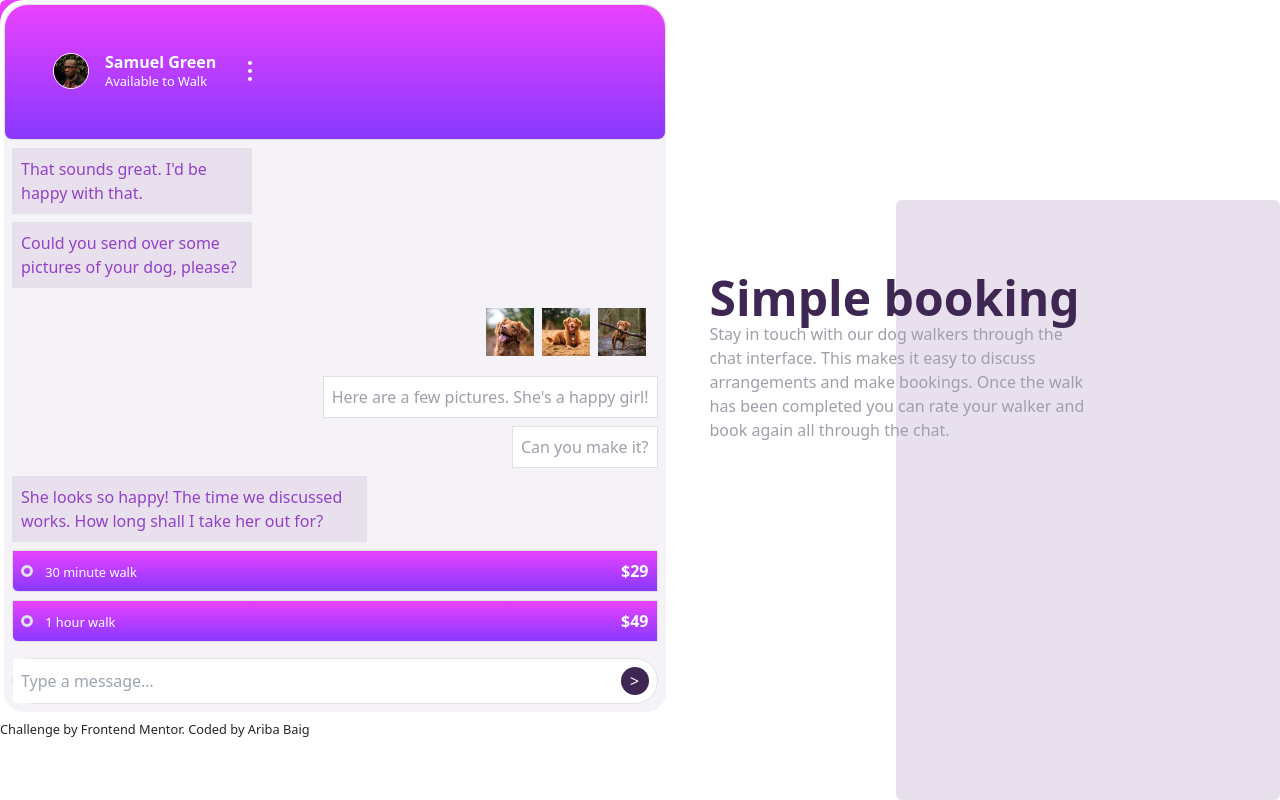
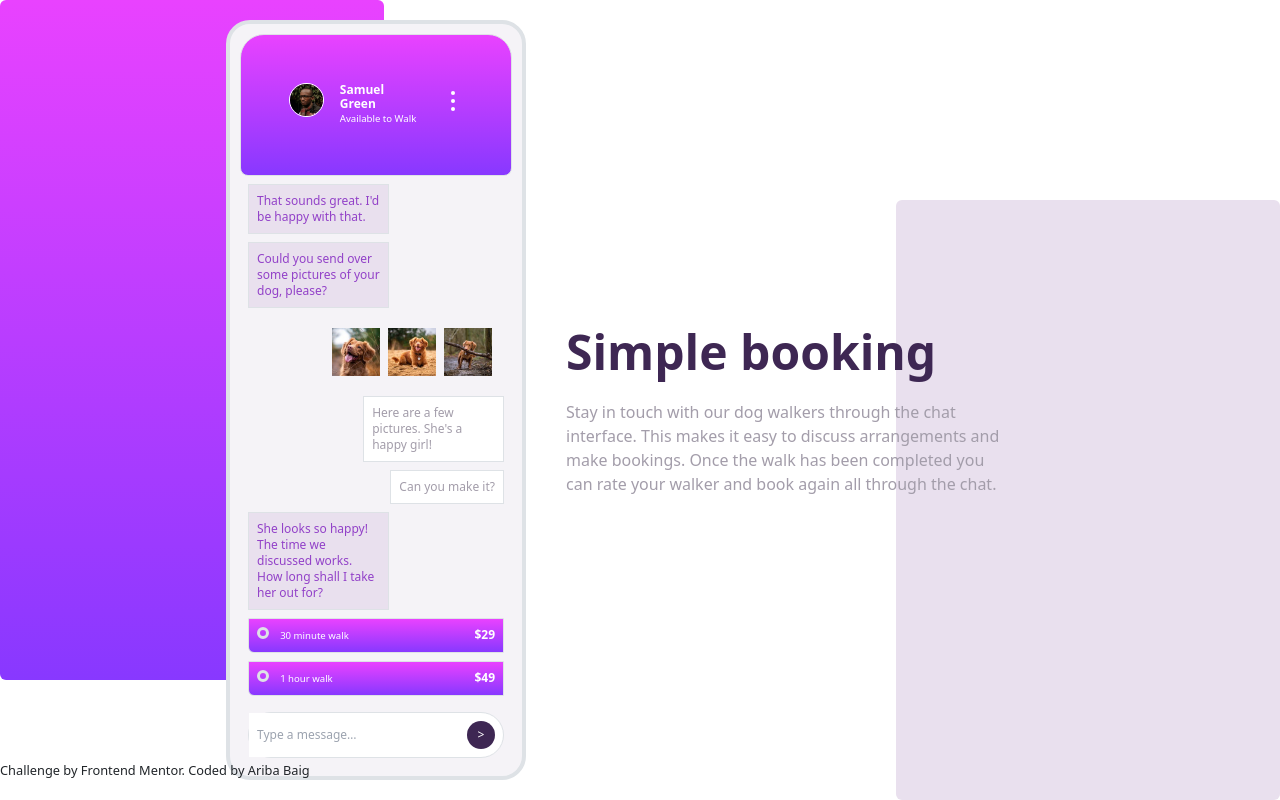
Before and after one commit to baig-ariba/SBA3, a plain HTML site: page index.html in a window 1280 px wide. Drawn offline with nearby package versions, Linux system fonts and the light colour scheme.

Commit message:
completed desktop version

```diff
--- a/index.html
+++ b/index.html
@@ -20,11 +20,11 @@
   <main class="d-flex">
     <div class="background">
       <section class="col-start-1 bg-gradient-to-b from-[#e942ff] to-[#8838ff] max-h-[85%] rounded rounded-br-[300px] rounded-bl-[300px]">    </section>
-      <section class="col-start-3 bg-[#e9e0ee] max-h-[85%] mt-[200px] rounded rounded-tr-[300px] rounded-tl-[300px] grid-col-3"> </section>
+      <section class="col-start-3 bg-[#e9e0ee] max-h-[85%] mt-[200px] rounded rounded-tr-[300px] rounded-tl-[300px]"> </section>
     </div>
-      <div class="d-flex">
+      <div class="d-flex min-h-screen justify-center items-center">
         <!--Phone screen-->
-        <div class="border border-white border-4 rounded-3xl d-flex flex-col bg-[#f5f3f7]">
+        <div class="w-[300px] p-[10px] h-fit text-xs border border-[#f8f8ff] shadow-3xl border-4 rounded-3xl d-flex flex-col bg-[#f5f3f7]">
           <!--Contact information-->
           <div class="d-flex gap-3 border rounded-t-3xl rounded-b-lg bg-gradient-to-b from-[#e942ff] to-[#8838ff] p-5">
             <div><img src="images/avatar.jpg" alt="Samuel Green" class="rounded-full w-9 border border-white"></div>
@@ -82,8 +82,8 @@
         </div>
 
         <!--Description text-->
-        <div class="col-12 lg:text-left justify-content-center content-center m-10 max-w-[30%]">
-          <h1 class="text-5xl text-[#3e2753] font-semibold">Simple booking</h1>
+        <div class="col-12 lg:text-left justify-content-center content-center m-10 max-w-[35%]">
+          <h1 class="text-5xl text-[#3e2753] font-semibold leading-[2]">Simple booking</h1>
           <p class="text-[#a39daa] text-base">Stay in touch with our dog walkers through the chat interface. This
             makes it easy to discuss arrangements and make bookings. Once the walk has been completed you can rate your
             walker and book again all through the chat.</p>
@@ -91,7 +91,7 @@
       </div>
   </main>
   <footer>
-    <small>Challenge by <a href="https://www.frontendmentor.io?ref=challenge">Frontend Mentor</a>. Coded by <a href="#">Ariba Baig</a></small>
+    <small class="absolute bottom-5">Challenge by <a href="https://www.frontendmentor.io?ref=challenge">Frontend Mentor</a>. Coded by <a href="#">Ariba Baig</a></small>
   </footer>
 </body>
 
```
Also changed, not shown: design/desktop-design.jpg (deleted), 1 other file.
